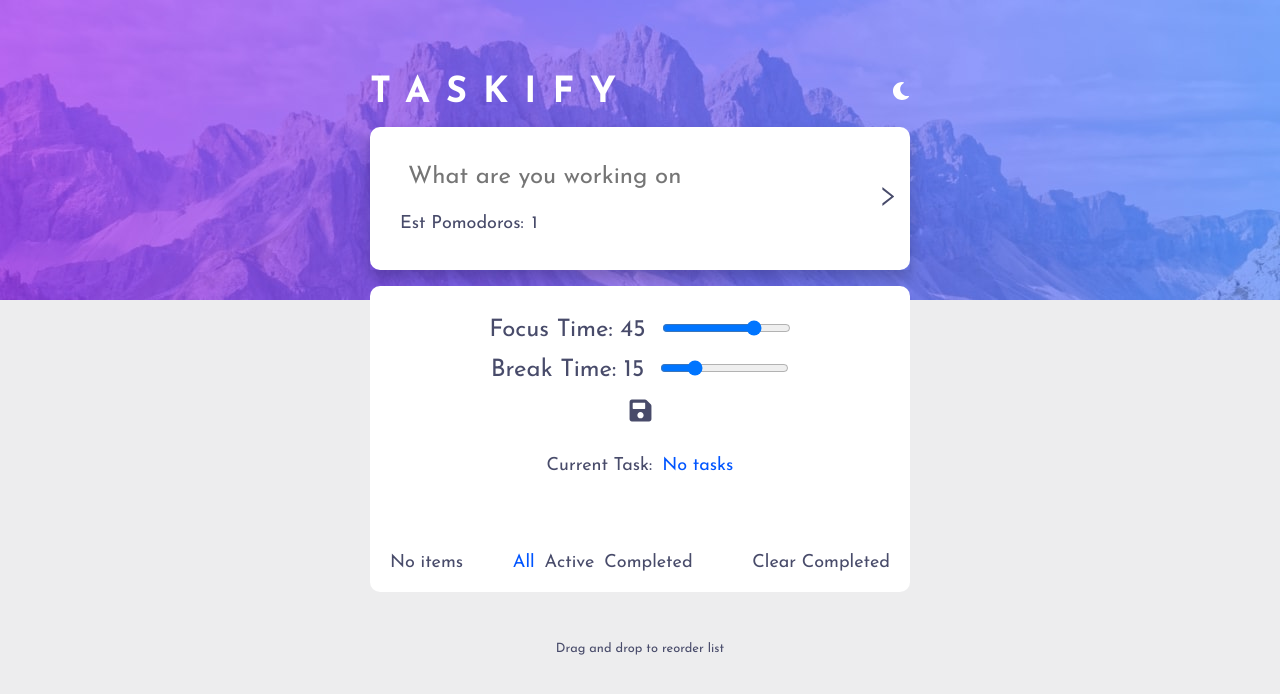
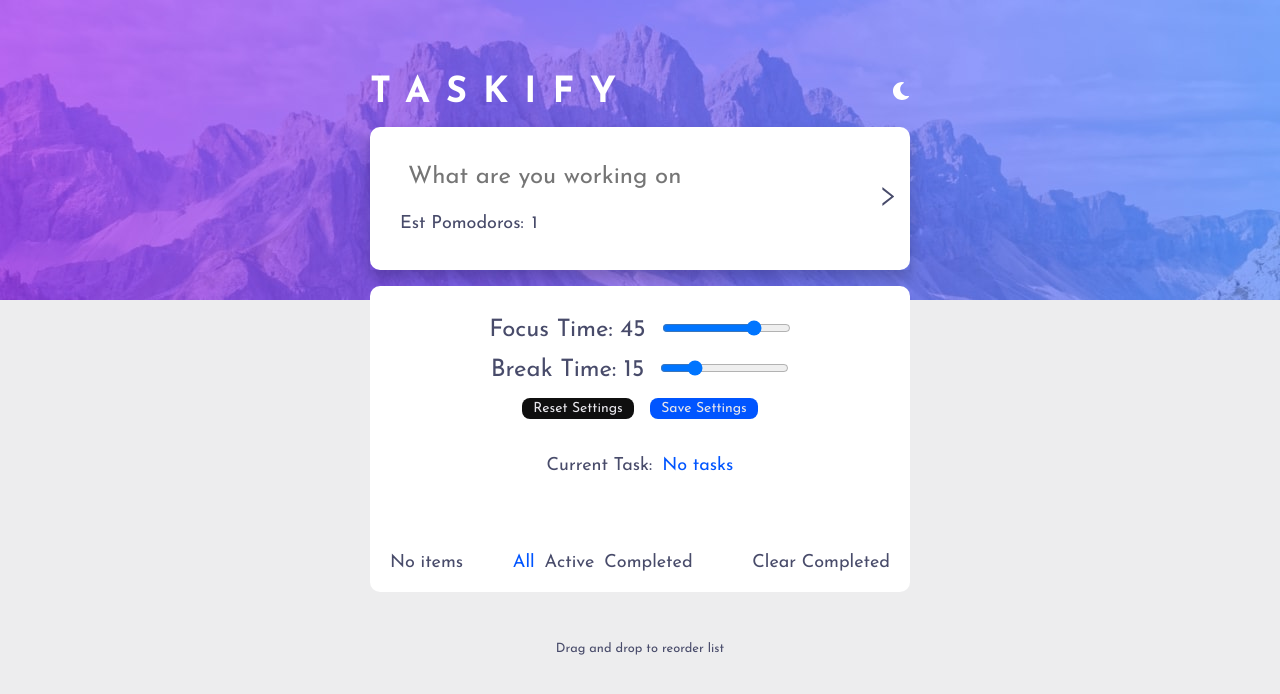
Before and after one commit to PrashanthBalakrishnan/toDoApp-frontendmentor, a React (Vite) app: page / in a window 1280 px wide. Both pictures are taken after a click on the button 662 px from the left and 429 px from the top of the page. Shown: the top 694 px of the page. Built offline with nearby package versions, Linux system fonts and the light colour scheme.

Commit message:
added reset settings buutton

```diff
--- a/src/components/pomodoro/components/settings/Settings.tsx
+++ b/src/components/pomodoro/components/settings/Settings.tsx
@@ -2,7 +2,6 @@ import { useState } from "react";
 import { Action, TIMER_ACTIONS } from "../../../../utils/types";
 import "./settings.scss";
 import { initialState } from "../../../pomodoroReducer/pomodoroReducer";
-import { FaSave } from "react-icons/fa";
 
 interface SettingsProps {
   dispatch: React.Dispatch<Action>;
@@ -32,6 +31,12 @@ const Settings = ({ dispatch, state, setSettingOpen }: SettingsProps) => {
     });
     setSettingOpen(false);
   }
+
+  function resetSettings() {
+    setFocusTime(45);
+    setBreakTime(15);
+    state.seconds = 0;
+  }
   return (
     <form onSubmit={handleSubmit} className="settings">
       <label>
@@ -54,11 +59,15 @@ const Settings = ({ dispatch, state, setSettingOpen }: SettingsProps) => {
           onChange={(e) => setBreakTime(e.target.valueAsNumber)}
         />
       </label>
-      <div className="settings__saveContainer">
-        <button aria-label="save settings">
-          <FaSave className="icon" />
+      <div className="settings__buttons">
+        <button
+          className="settings__reset"
+          type="button"
+          onClick={resetSettings}
+        >
+          Reset Settings
         </button>
-        <span>Save Settings</span>
+        <button className="settings__save">Save Settings</button>
       </div>
     </form>
   );
--- a/src/components/pomodoro/components/settings/settings.scss
+++ b/src/components/pomodoro/components/settings/settings.scss
@@ -15,29 +15,40 @@
     margin-left: 1rem;
   }
 
-  &__saveContainer {
-    position: relative;
-    display: inline-block;
+  &__buttons {
+    display: flex;
+    column-gap: 1rem;
+    align-items: center;
+    justify-content: center;
+  }
 
-    span {
-      visibility: hidden;
-      width: 80px;
-      background-color: rgba(0, 0, 0, 0.474);
-      color: #fff;
-      text-align: center;
-      padding: 5px 0;
-      border-radius: 6px;
-      position: absolute;
-      z-index: 1;
-      top: 100%;
-      left: 50%;
-      margin-left: -60px;
-      font-size: 0.8rem;
+  &__save {
+    background-color: var(--primary-color);
+    color: var(--border-color);
+    border: none;
+    border-radius: 0.5rem;
+    font-size: 0.875rem;
+    padding: 0.2rem 0.7rem;
+    cursor: pointer;
+    transition: all 0.3s ease-in-out;
+    &:hover {
+      opacity: 0.8;
+      color: var(--border-color);
     }
   }
 
-  &__saveContainer:hover span {
-    visibility: visible;
-    transition-delay: 1s;
+  &__reset {
+    color: var(--text-color);
+    border: none;
+    border-radius: 0.5rem;
+    font-size: 0.875rem;
+    padding: 0.2rem 0.7rem;
+    cursor: pointer;
+    transition: all 0.3s ease-in-out;
+    background-color: var(--completed-text-color);
+    color: var(--border-color);
+    &:hover {
+      opacity: 0.8;
+    }
   }
 }
--- a/src/index.scss
+++ b/src/index.scss
@@ -32,7 +32,6 @@ li {
   scroll-behavior: smooth;
   scroll-padding-top: 2rem;
   --primary-color: hsl(220, 100%, 50%);
-  --check-bgcolor: linear-gradient hsl(192, 100%, 67%) to hsl(280, 87%, 65%);
   --disable-color: hsla(0, 0%, 0%, 0.12);
 
   --background-color: hsl(240, 3%, 93%);
```
